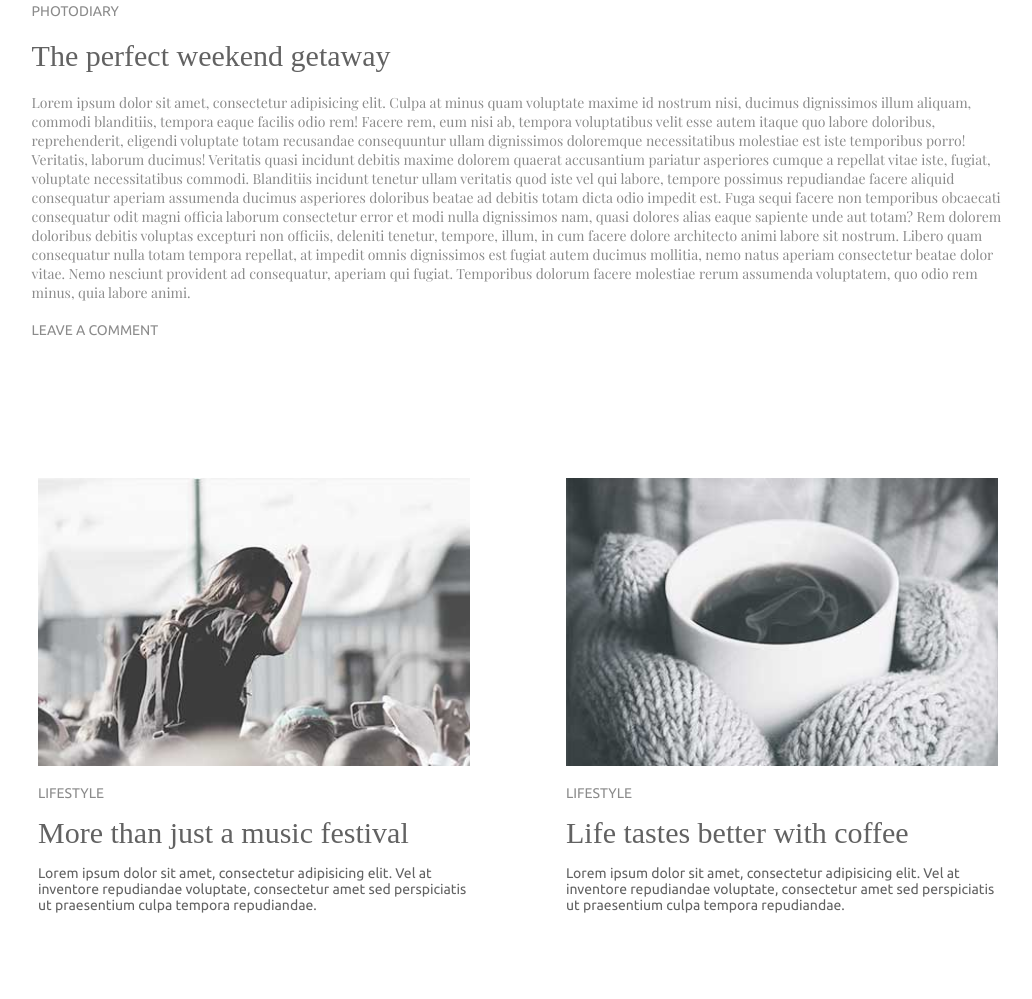
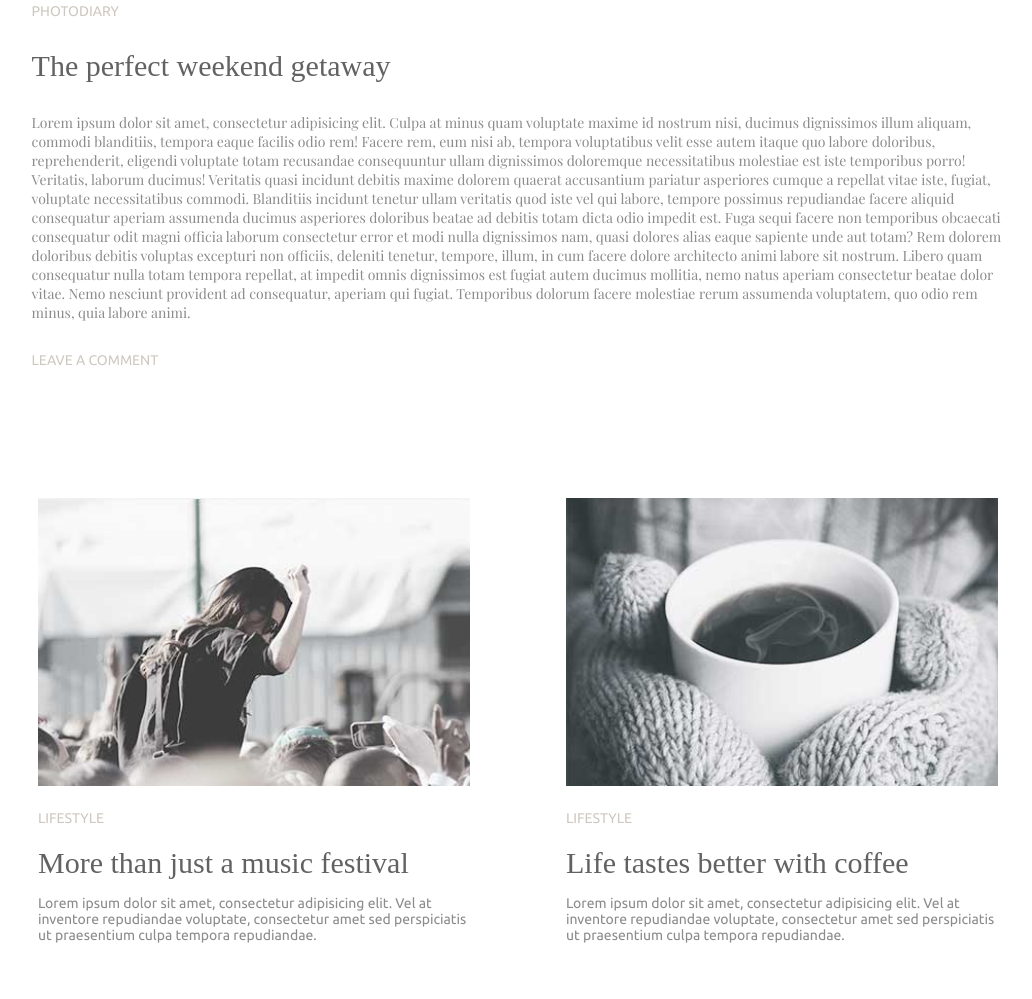
Before and after one commit to ch0wdhury/MINIM0, a plain HTML site: page index.html in a window 1280 px wide. Shown: the part 701-1700 px from the top of the page, without its empty margins (122-1154 px from the left). Drawn offline with nearby package versions, Linux system fonts and the light colour scheme; a web font is replaced by a local one.

Commit message:
Add files via upload

```diff
--- a/css/style.css
+++ b/css/style.css
@@ -69,9 +69,10 @@ header {}
 	margin: 0 auto;
 }
 .banner_bottom p {
-	color: #8B8B8B;
+	color: #CEC9C0;
 	font-family: 'Ubuntu', sans-serif;
 	font-size: 14px;
+	margin: 30px auto;
 }
 .banner_text {
 	margin: 0 auto;
@@ -85,10 +86,7 @@ header {}
 	color: #8B8B8B;
 	font-family: 'Playfair Display', serif;
 	font-size: 14px;
-}
-.banner_bottom p {
-	font-size: 14px;
-	margin: 20px auto;
+	margin: 30px auto;
 }
 /* Banner End */
 
@@ -100,9 +98,10 @@ header {}
 .service h6 {
 	margin: 15px auto;
 	font-weight: normal;
-	color: #8B8B8B;
+	color: #CEC9C0;
 	font-family: 'Ubuntu', sans-serif;
 	font-size: 14px;
+	margin: 20px auto;
 }
 .service h2 {
 	color: #626262;
@@ -111,7 +110,7 @@ header {}
 	margin: 15px auto;
 }
 .service p {
-	color: #626262;
+	color: #8B8B8B;
 	font-family: 'Ubuntu', sans-serif;
 	font-size: 14px;
 }
@@ -120,8 +119,8 @@ header {}
 }
 .service_content {
 	overflow: hidden;
-	margin-top: 120px;
-	margin-bottom: 120px;
+	margin-top: 100px;
+	margin-bottom: 100px;
 }
 .content_left {
 	width: 45%;
```
